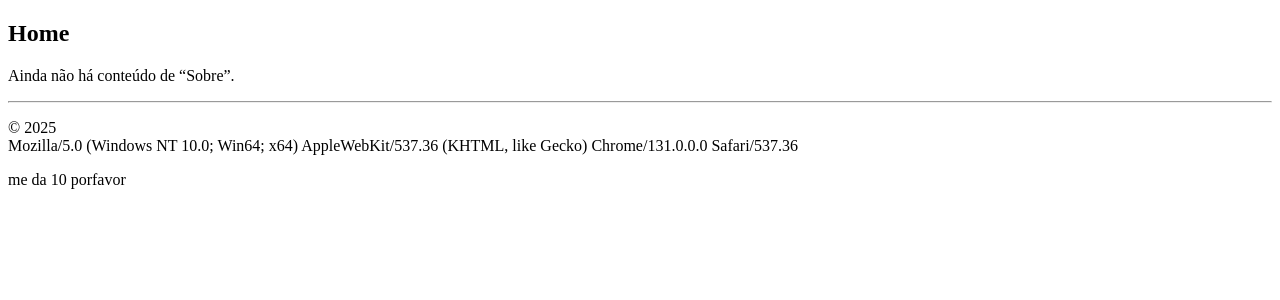
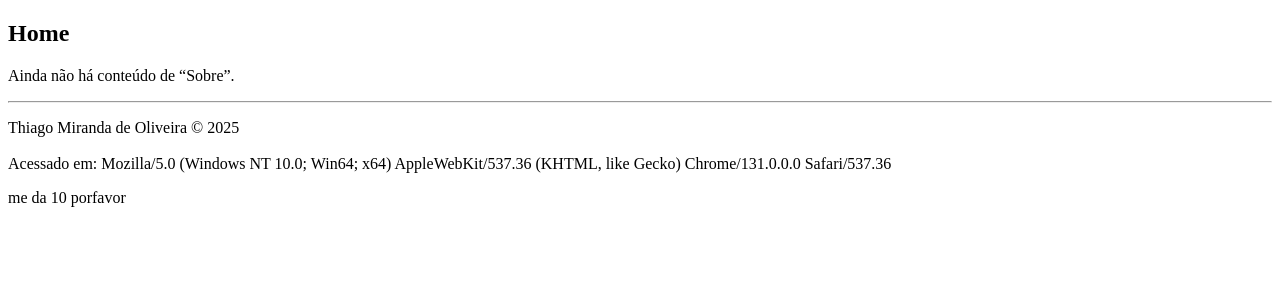
Before and after one commit to mircoderepo/php-project-09-25, a PHP site: page /index.php in a window 1280 px wide. Shown: the part 49-349 px from the top of the page. Run offline with PHP 8.4, Linux system fonts and the light colour scheme; data that the repository does not hold is empty.

Commit message:
Update footer.php

```diff
--- a/footer.php
+++ b/footer.php
@@ -1,7 +1,8 @@
 <hr>
 <footer>
-  <p>© <?= date('Y'), "<br>", $_SERVER['HTTP_USER_AGENT']; ?> </p>
+  <p>Thiago Miranda de Oliveira © <?= date('Y'), "<br><br>Acessado em: ", $_SERVER['HTTP_USER_AGENT']; ?> </p>
 </footer>
 </body>
 
+
 </html>
```
